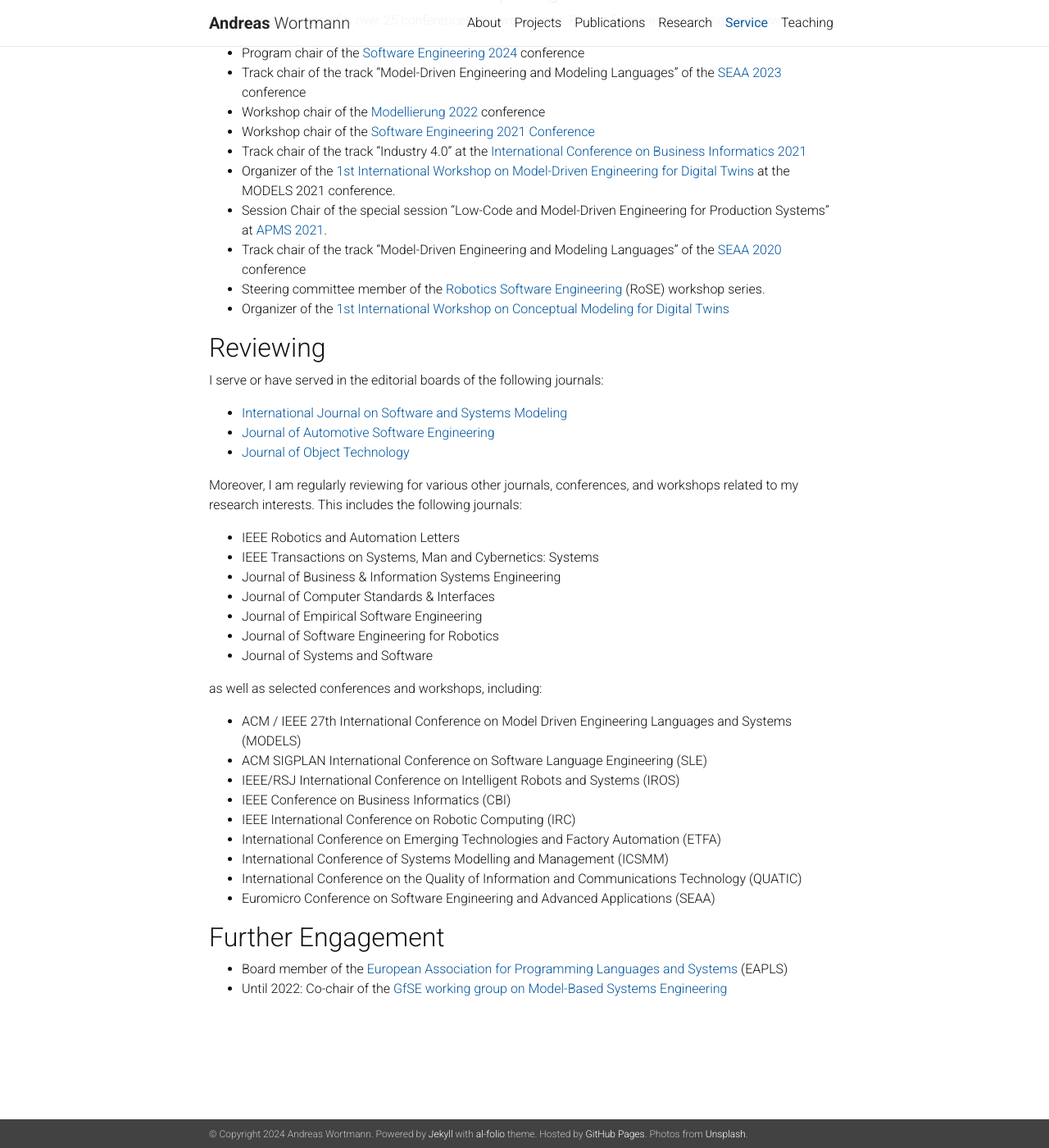
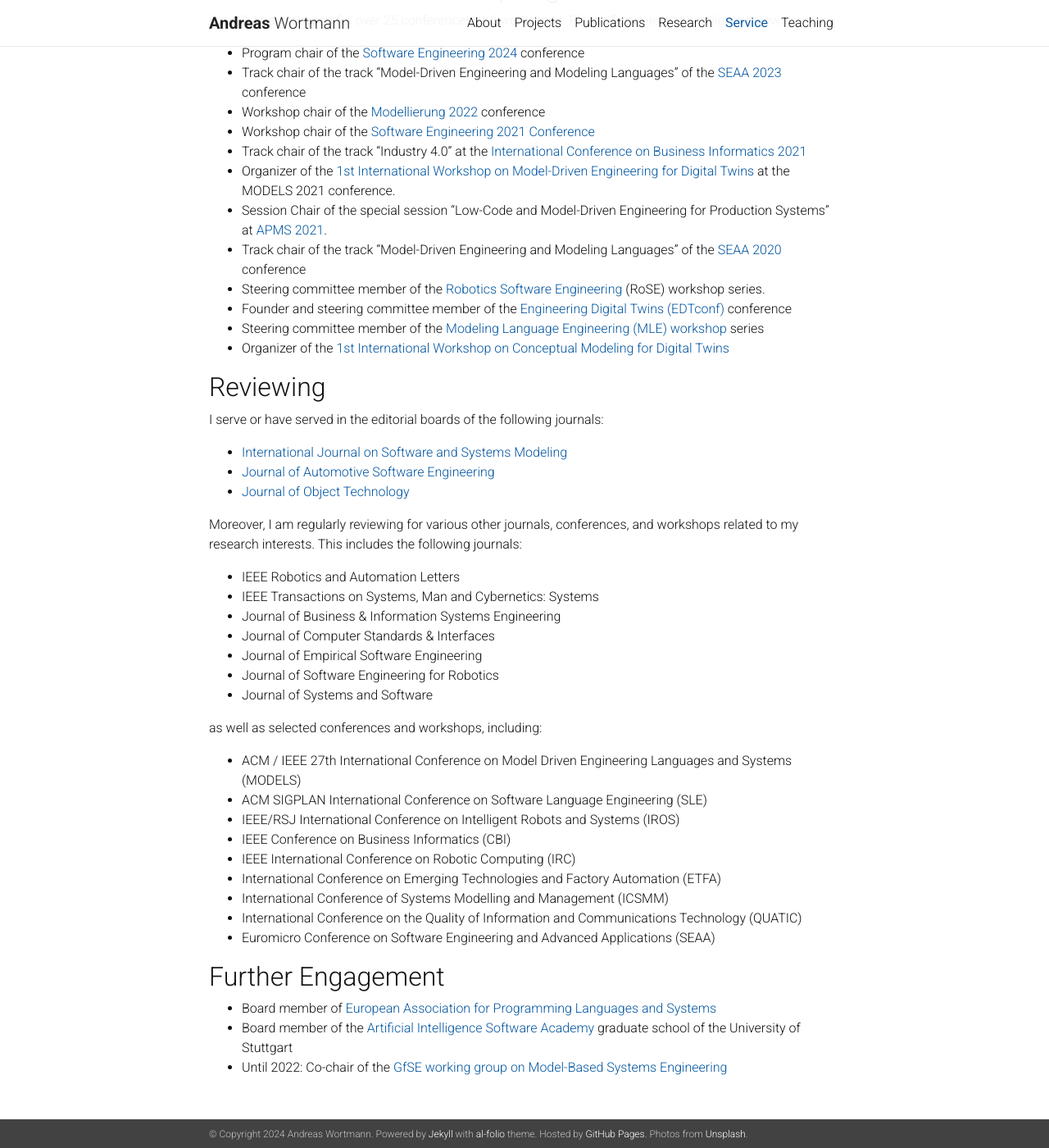
Before and after one commit to awortmann/awortmann.github.io, a Jekyll site: the page built from _pages/service.md, in a window 1280 px wide and 1400 px high, scrolled down 201 px. Shown: the whole window at 82% size. Built offline with Jekyll 4.4.1, drawn with Linux system fonts in a browser that asks for light colours; nearby versions of some CDN libraries; a style sheet for code colours, icons or effects is not loaded.

Commit message:
Minor update

```diff
--- a/_pages/service.md
+++ b/_pages/service.md
@@ -19,6 +19,8 @@ Overall, I have chaired for over 25 conferences and workshops. Please find selec
 - Session Chair of the special session "Low-Code and Model-Driven Engineering for Production Systems" at [APMS 2021](https://www.apms-conference.org/).
 - Track chair of the track “Model-Driven Engineering and Modeling Languages” of the [SEAA 2020](https://dsd-seaa2020.um.si/seaa/) conference
 - Steering committee member of the [Robotics Software Engineering](https://rose-workshops.github.io/) (RoSE) workshop series.
+- Founder and steering committee member of the [Engineering Digital Twins (EDTconf)](http://www.edtconf.org) conference
+- Steering committee member of the  [Modeling Language Engineering (MLE) workshop](https://mleworkshop.github.io/steeringcommittee/) series
 - Organizer of the [1st International Workshop on Conceptual Modeling for Digital Twins](https://comodity.github.io/)
 
 ## Reviewing
@@ -54,5 +56,6 @@ as well as selected conferences and workshops, including:
 
 ## Further Engagement
 
-- Board member of the [European Association for Programming Languages and Systems](https://eapls.org/) (EAPLS)
+- Board member of [European Association for Programming Languages and Systems](https://eapls.org/)
+- Board member of the [Artificial Intelligence Software Academy](https://www.aisa.uni-stuttgart.de) graduate school of the University of Stuttgart
 - Until 2022: Co-chair of the [GfSE working group on Model-Based Systems Engineering](https://www.gfse.de/mbse-home)
```
